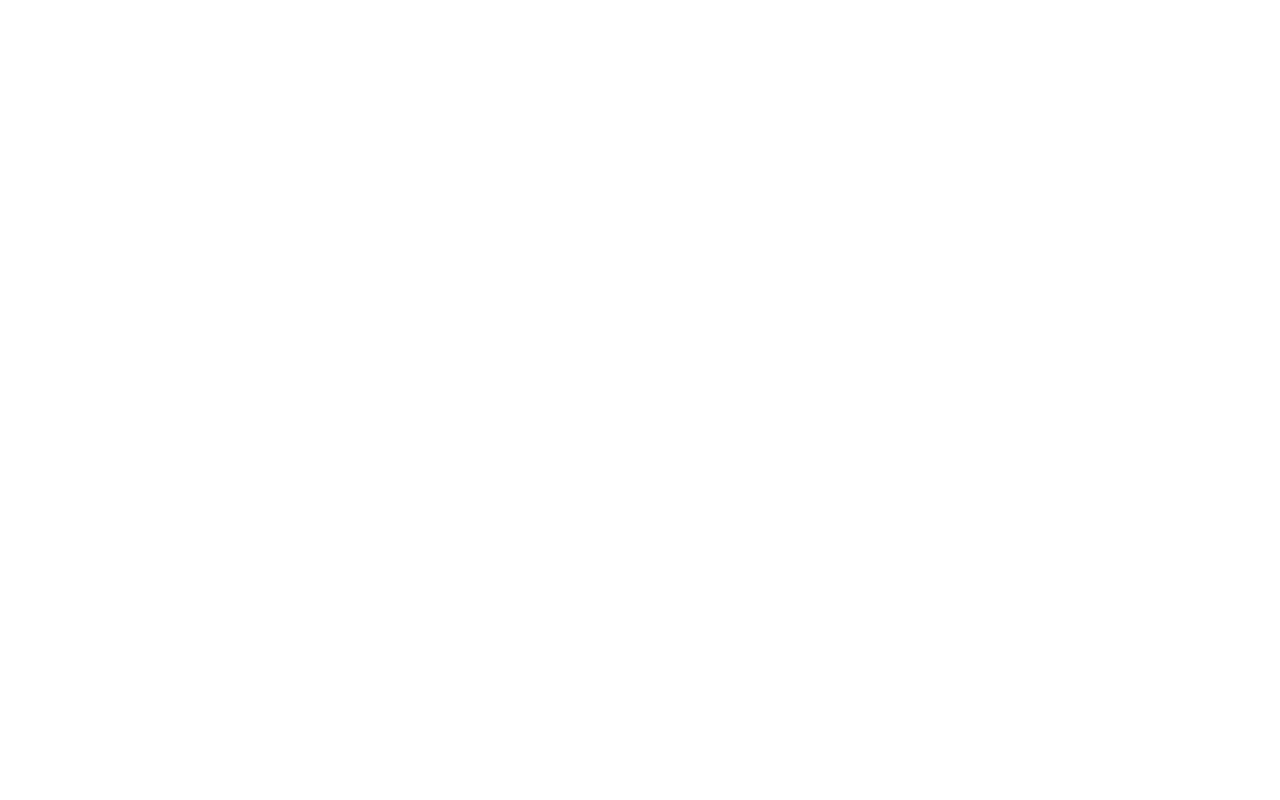
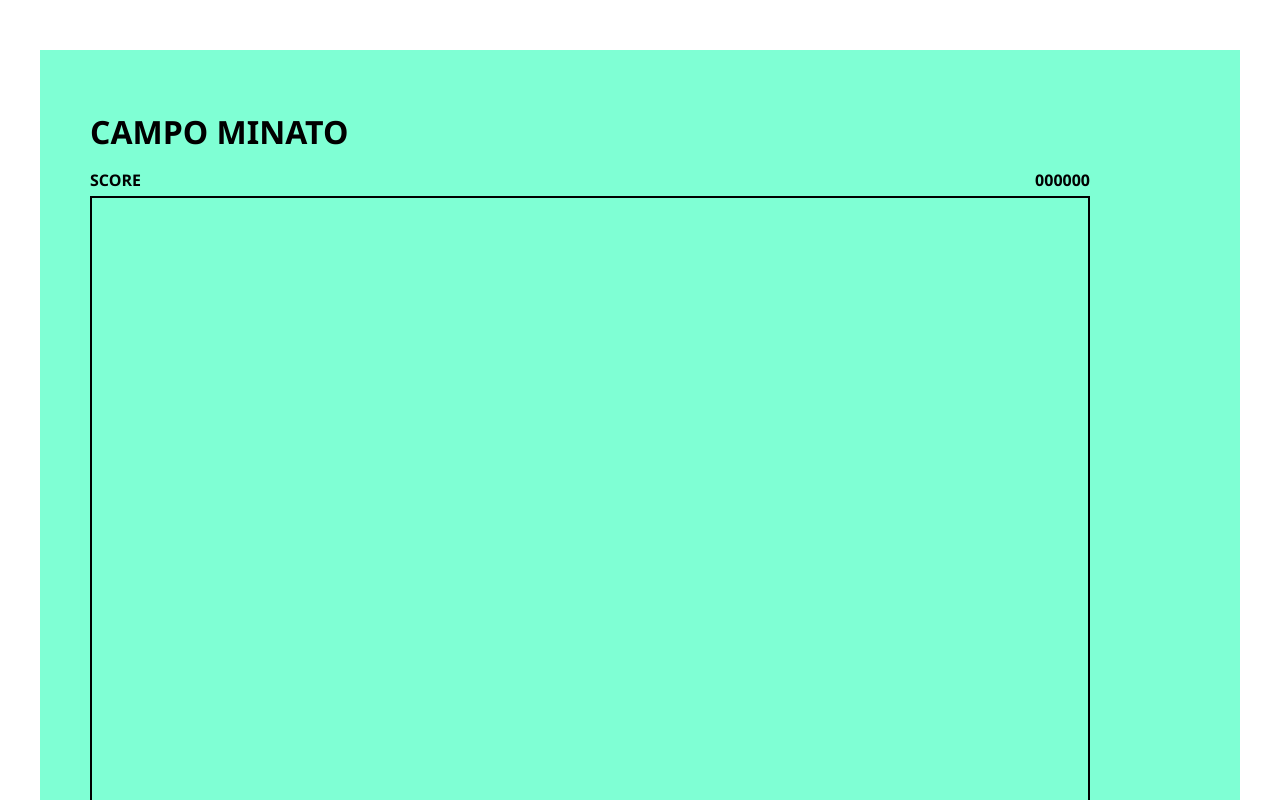
Before and after one commit to FRAALES/campo-minato, a plain HTML site: page index.html in a window 1280 px wide. Shown: the top 800 px of the page. Drawn offline with Linux system fonts and the light colour scheme.

Commit message:
campo preparato e centrato

```diff
--- a/index.html
+++ b/index.html
@@ -4,11 +4,30 @@
 <head>
     <meta charset="UTF-8">
     <meta name="viewport" content="width=device-width, initial-scale=1.0">
+    <link rel="stylesheet" href="style.css">
+    <link rel="stylesheet" href="script.js">
     <title>Campo Minato</title>
 </head>
 
 <body>
+    <div class="container">
+        <!-- Questo è il titolo -->
+        <div class="title">
+            <h1>CAMPO MINATO</h1>
+        </div>
+        <!-- Questa è la sezione del punteggio, sotto il titolo -->
+        <h4 class="seconda-linea">
+            <div class="score">SCORE</div>
+            <div class="punteggio">000000</div>
+        </h4>
+        <!-- Questo è il tabellone di gioco -->
+        <div class="campo">
+            <!-- Qui ci va iniettato il codice JS con un INNERHTML -->
+            <div class="square">
 
+            </div>
+        </div>
+    </div>
 </body>
 
 </html>
--- /dev/null
+++ b/style.css
@@ -0,0 +1,28 @@
+*{
+    margin: 0;
+    padding: 0;
+    box-sizing: border-box;
+    font-family: 'Segoe UI', Tahoma, Geneva, Verdana, sans-serif;
+}
+
+.container{
+    margin: 50px auto;
+    padding: 50px;
+    background-color: aquamarine;
+    max-width: 1200px;
+    line-height: 2;
+}
+
+.seconda-linea{
+    display: flex;
+    justify-content: space-between;
+    width: 1000px;
+}
+
+
+.campo{
+    border: 2px solid;
+    color: black;
+    height: 1000px;
+    width: 1000px;
+}
```
Also changed, not shown: script.js (added).
